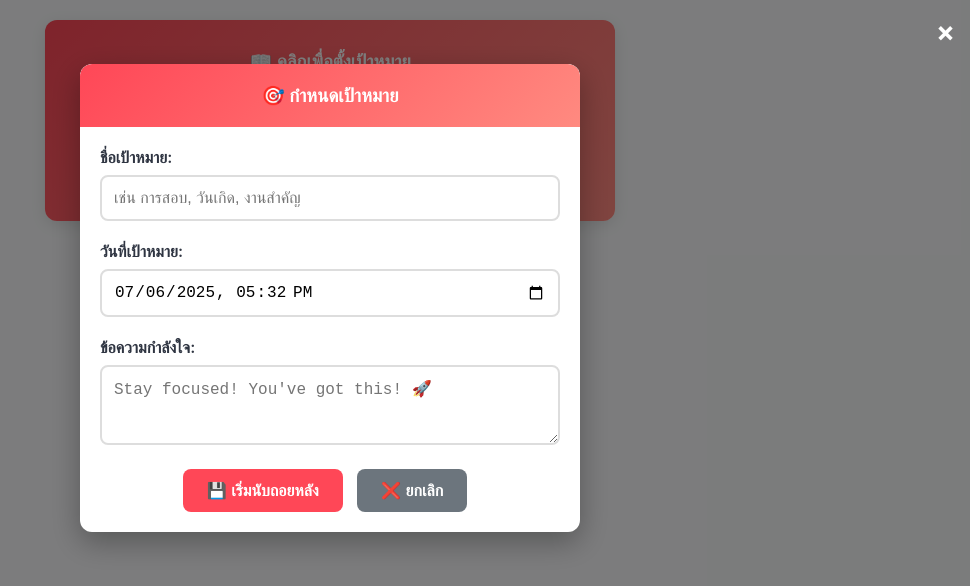
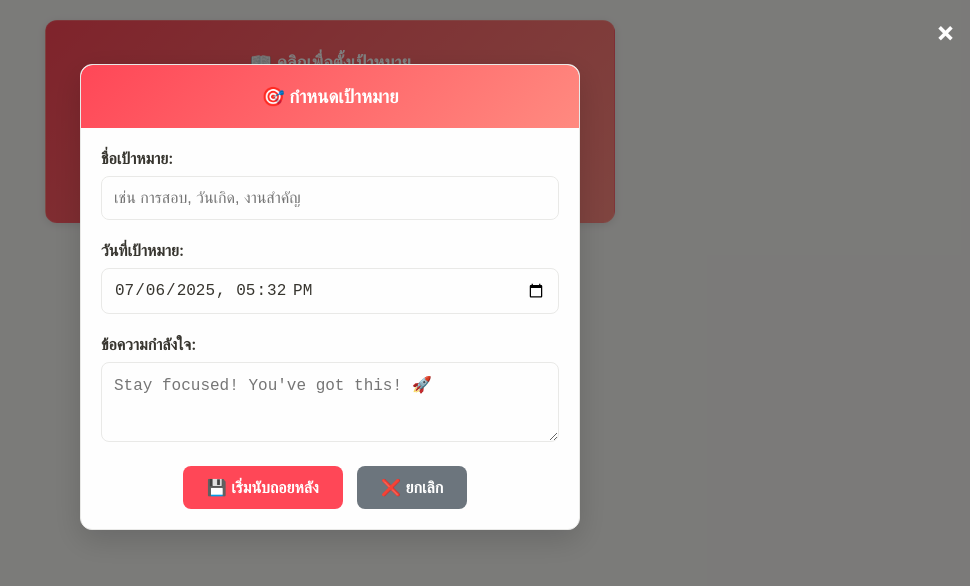
Before and after one commit to wisawapan00/notion-widgets, a plain HTML site: page countdown/index.html in a window 1280 px wide. Both pictures are taken after a click on the element 639 px from the left and 120 px from the top of the page. Shown: the whole page, without its empty margins (310-1280 px from the left). Drawn offline with Linux system fonts and the light colour scheme.

Commit message:
update countdown

```diff
--- a/countdown/index.html
+++ b/countdown/index.html
@@ -9,9 +9,9 @@
             --accent-red: #FF4757;
             --accent-orange: #FF8C00;
             --accent-green: #2ED573;
-            --bg-color: #f8f9fa;
-            --text-color: #2f3542;
-            --border-color: #ddd;
+            --bg-color: #f7f6f3;
+            --text-color: #37352f;
+            --border-color: #e9e9e7;
         }
 
         * {
@@ -60,9 +60,10 @@
             text-align: center;
             border-radius: 12px;
             padding: 30px;
-            box-shadow: 0 4px 15px rgba(0,0,0,0.1);
+            box-shadow: 0 2px 8px rgba(0,0,0,0.1);
             cursor: pointer;
             transition: transform 0.3s ease, background 0.5s ease;
+            border: 1px solid rgba(255,255,255,0.1);
         }
 
         .exam-countdown:hover {
@@ -103,7 +104,7 @@
         }
 
         .modal-content {
-            background-color: white;
+            background-color: #fefefe;
             margin: 5% auto;
             padding: 0;
             border-radius: 12px;
@@ -111,8 +112,9 @@
             max-width: 500px;
             max-height: 90vh;
             overflow-y: auto;
-            box-shadow: 0 10px 30px rgba(0,0,0,0.3);
+            box-shadow: 0 10px 30px rgba(0,0,0,0.15);
             animation: slideIn 0.3s ease;
+            border: 1px solid var(--border-color);
         }
 
         .modal-header {
@@ -156,10 +158,12 @@
         input, textarea {
             width: 100%;
             padding: 12px;
-            border: 2px solid var(--border-color);
+            border: 1px solid var(--border-color);
             border-radius: 8px;
             font-size: 16px;
             transition: border-color 0.3s;
+            background-color: #fefefe;
+            color: var(--text-color);
         }
 
         input:focus, textarea:focus {
```
